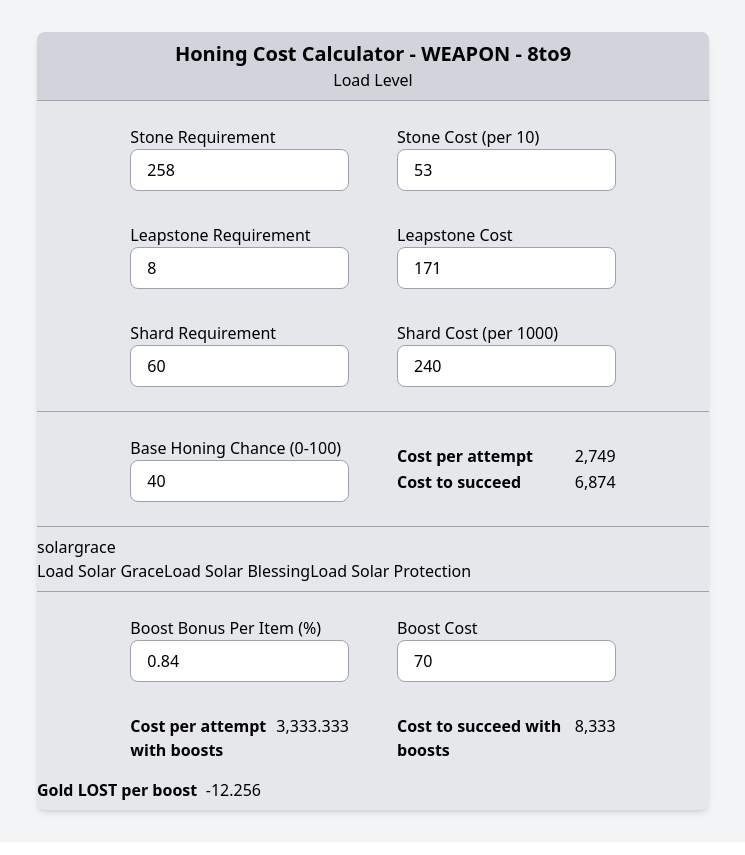
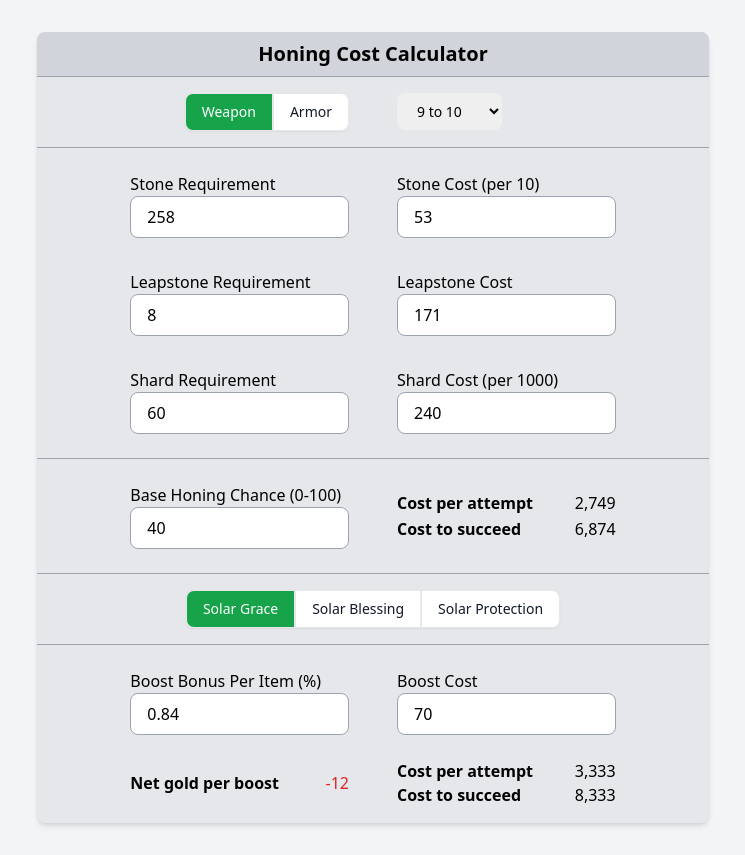
Before and after one commit to kennethsuy/honecosties, a Nuxt app: page / in a window 1280 px wide. Shown: the whole page, without its empty margins (267-1012 px from the left). Built offline with nearby package versions, Linux system fonts and the light colour scheme.

Commit message:
Added dropdown for honing level and buttons for honing slot/honing success items

```diff
--- a/pages/index.vue
+++ b/pages/index.vue
@@ -14,16 +14,47 @@
           "
         >
           <div class="text-xl font-bold">
-            Honing Cost Calculator - {{ this.currentslot.toUpperCase() }} -
-            {{ this.currentlevel }}
+            Honing Cost Calculator
           </div>
+        </div>
+        <section class="py-4 border-b border-solid border-gray-400">
+          <div class="flex justify-center gap-x-12">
+            <div class="w-full flex justify-end">
+              <div class="inline-flex rounded-md shadow-sm" role="group">
                 <button
-            style="display: inline-block"
-            @click.prevent="updateReqs('tier3a', 'armor', '9to10')"
+                  type="button"
+                  @click.prevent="updateReqs(currenttier, 'weapon', currentlevel)"
+                  class="py-2 px-4 text-sm font-medium rounded-l-lg border border-gray-200 transition"
+                  :class="currentslot === 'weapon' ? 'bg-green-600 text-white hover:bg-green-700' : 'bg-white text-gray-900 hover:bg-gray-100 hover:text-green-700'"
                 >
-            Load Level
+                  Weapon
+                </button>
+                <button
+                  type="button"
+                  @click.prevent="updateReqs(currenttier, 'armor', currentlevel)"
+                  class="py-2 px-4 text-sm font-medium rounded-r-lg border border-gray-200 transition"
+                  :class="currentslot === 'armor' ? 'bg-green-600 text-white hover:bg-green-700' : 'bg-white text-gray-900 hover:bg-gray-100 hover:text-green-700'"
+                >
+                  Armor
                 </button>
               </div>
+            </div>
+            <div class="w-full">
+              <select
+                class="px-4 py-2 rounded-lg text-sm transition"
+                v-model="currentlevel"
+                @change="updateReqs(currenttier, currentslot, currentlevel)"
+              >
+                <option value="9to10">9 to 10</option>
+                <option value="10to11">10 to 11</option>
+                <option value="11to12">11 to 12</option>
+                <option value="12to13">12 to 13</option>
+                <option value="13to14">13 to 14</option>
+                <option value="14to15">14 to 15</option>
+              </select>
+            </div>
+          </div>
+        </section>
         <section class="py-2 border-b border-solid border-gray-400">
           <div>
             <div
@@ -174,26 +205,35 @@
             </div>
           </div>
         </section>
-        <section class="py-2 border-b border-solid border-gray-400">
-          <p>{{ this.currentboosttype }}</p>
+        <section class="py-4 border-b border-solid border-gray-400">
+          <div class="w-full flex justify-center">
+            <div class="inline-flex rounded-md shadow-sm" role="group">
               <button
-            style="display: inline-block"
+                type="button"
                 @click.prevent="updateBoostType('solargrace')"
+                class="py-2 px-4 text-sm font-medium rounded-l-lg border border-gray-200 transition"
+                :class="currentboosttype === 'solargrace' ? 'bg-green-600 text-white hover:bg-green-700' : 'bg-white text-gray-900 hover:bg-gray-100 hover:text-green-700'"
               >
-            Load Solar Grace
+                Solar Grace
               </button>
               <button
-            style="display: inline-block"
+                type="button"
                 @click.prevent="updateBoostType('solarblessing')"
+                class="py-2 px-4 text-sm font-medium border border-gray-200 transition"
+                :class="currentboosttype === 'solarblessing' ? 'bg-green-600 text-white hover:bg-green-700' : 'bg-white text-gray-900 hover:bg-gray-100 hover:text-green-700'"
               >
-            Load Solar Blessing
+                Solar Blessing
               </button>
               <button
-            style="display: inline-block"
+                type="button"
                 @click.prevent="updateBoostType('solarprotection')"
+                class="py-2 px-4 text-sm font-medium rounded-r-lg border border-gray-200 transition"
+                :class="currentboosttype === 'solarprotection' ? 'bg-green-600 text-white hover:bg-green-700' : 'bg-white text-gray-900 hover:bg-gray-100 hover:text-green-700'"
               >
-            Load Solar Protection
+                Solar Protection
               </button>
+            </div>
+          </div>
         </section>
         <section class="py-2">
           <div class="px-2 py-4 w-full flex flex-wrap gap-x-12 justify-center">
@@ -230,39 +270,32 @@
               />
             </div>
           </div>
-          <div class="px-2 py-4 w-full flex flex-wrap gap-x-12 justify-center">
-            <div class="w-1/3">
+          <div class="px-2 w-full flex flex-wrap gap-x-12 justify-center">
+            <div class="w-1/3 flex flex-col justify-center">
               <div class="flex flex-row justify-between">
                 <div class="text-md font-bold">
-                  Cost per attempt with boosts
+                  Net gold per boost
                 </div>
+                <div
+                  :class="this.calculateBoostCost < this.calculateHoneSuccessCost ? 'text-green-600' : 'text-red-600'"
+                >
+                  {{ this.calculateGoldSaved.toLocaleString("en-US") }}
+                </div>
+              </div>
+            </div>
+            <div class="py-2 w-1/3 flex flex-col justify-between">
+              <div class="flex flex-row justify-between">
+                <div class="text-md font-bold">Cost per attempt</div>
                 <div>
                   {{ this.calculateBoostAttempt.toLocaleString("en-US") }}
                 </div>
               </div>
-            </div>
-            <div class="w-1/3">
               <div class="flex flex-row justify-between">
-                <div class="text-md font-bold">Cost to succeed with boosts</div>
-                <div>{{ this.calculateBoostCost.toLocaleString("en-US") }}</div>
+                <div class="text-md font-bold">Cost to succeed</div>
+                <div>
+                  {{ this.calculateBoostCost.toLocaleString("en-US") }}
                 </div>
               </div>
-          </div>
-          <div class="w-1/3">
-            <div class="flex flex-row justify-between">
-              <div
-                class="text-md font-bold"
-                v-if="this.calculateBoostCost < this.calculateHoneSuccessCost"
-              >
-                Gold saved per boost
-              </div>
-              <div
-                class="text-md font-bold"
-                v-if="this.calculateBoostCost >= this.calculateHoneSuccessCost"
-              >
-                Gold LOST per boost
-              </div>
-              <div>{{ this.calculateGoldSaved.toLocaleString("en-US") }}</div>
             </div>
           </div>
         </section>
@@ -293,8 +326,8 @@ export default {
           params: { tier: thisTier, slot: thisSlot },
         })
         .then((res) => {
+          this.currenttier = thisTier;
           this.currentslot = thisSlot;
-          this.currenttier = thisTier;
           this.currentlevel = thisLevel;
           this.stonereq = res.data[thisLevel].stonereq;
           this.shardreq = res.data[thisLevel].shardreq;
@@ -345,8 +378,8 @@ export default {
       solarprotectioncost: "700",
       tailoring: "10",
       currentslot: "weapon",
-      currenttier: "tier2",
-      currentlevel: "8to9",
+      currenttier: "tier3a",
+      currentlevel: "9to10",
       currentboosttype: "solargrace",
     };
   },
@@ -375,16 +408,16 @@ export default {
         return "Invalid input";
       }
     },
+    calculateBoostAttempt() {
+      return parseInt(
+        ((this.boostCost * 100) / this.boostbonus) * 0.01 * this.honechance
+      );
+    },
     calculateBoostCost() {
       return parseInt((this.boostCost * 100) / this.boostbonus);
     },
-    calculateBoostAttempt() {
-      return (
-        ((this.boostCost * 100) / this.boostbonus) * 0.01 * this.honechance
-      );
-    },
     calculateGoldSaved() {
-      return (
+      return parseInt(
         (this.calculateHoneSuccessCost - this.calculateBoostCost) *
         0.01 *
         this.boostbonus
```
Lines whose indentation alone changed are shown as unchanged.
